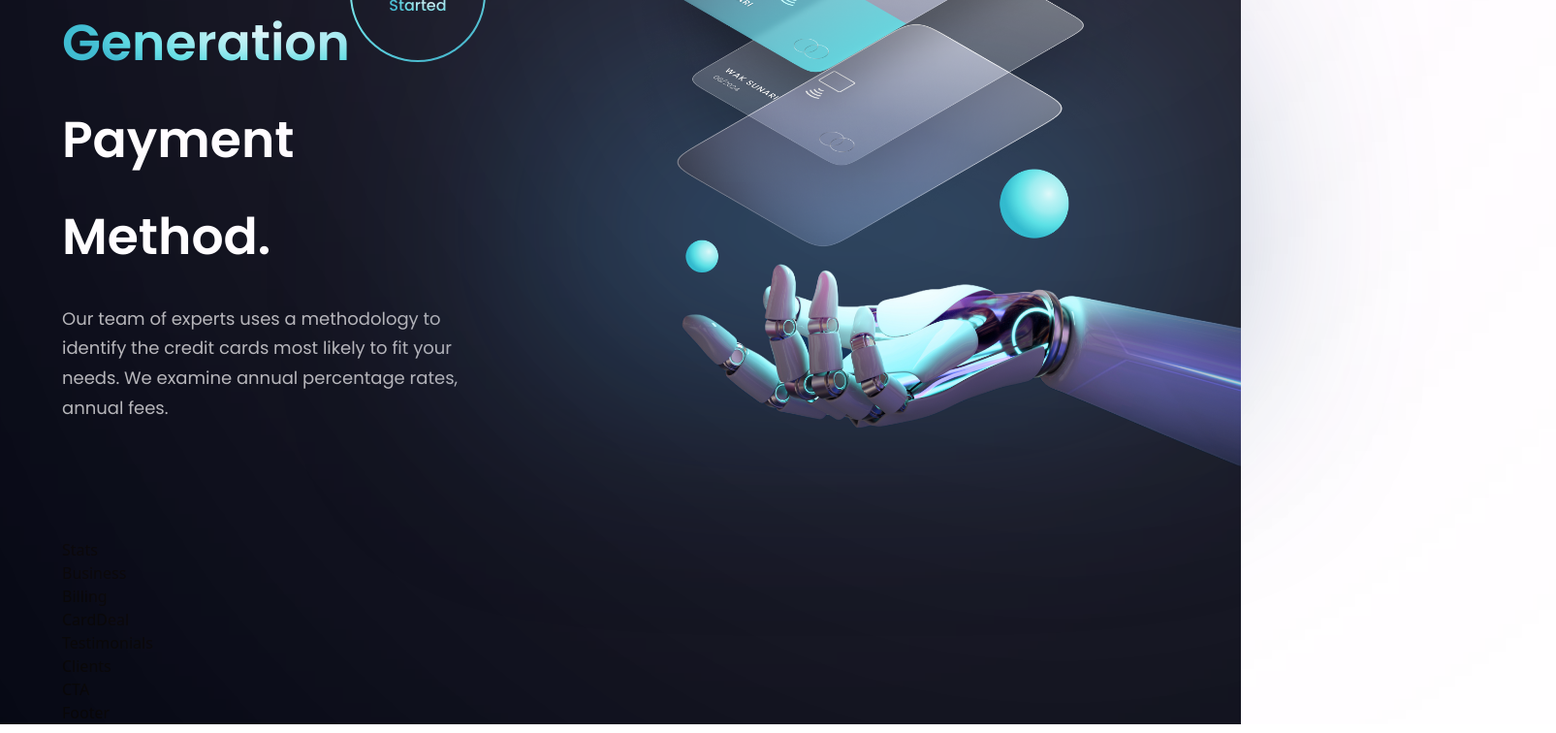
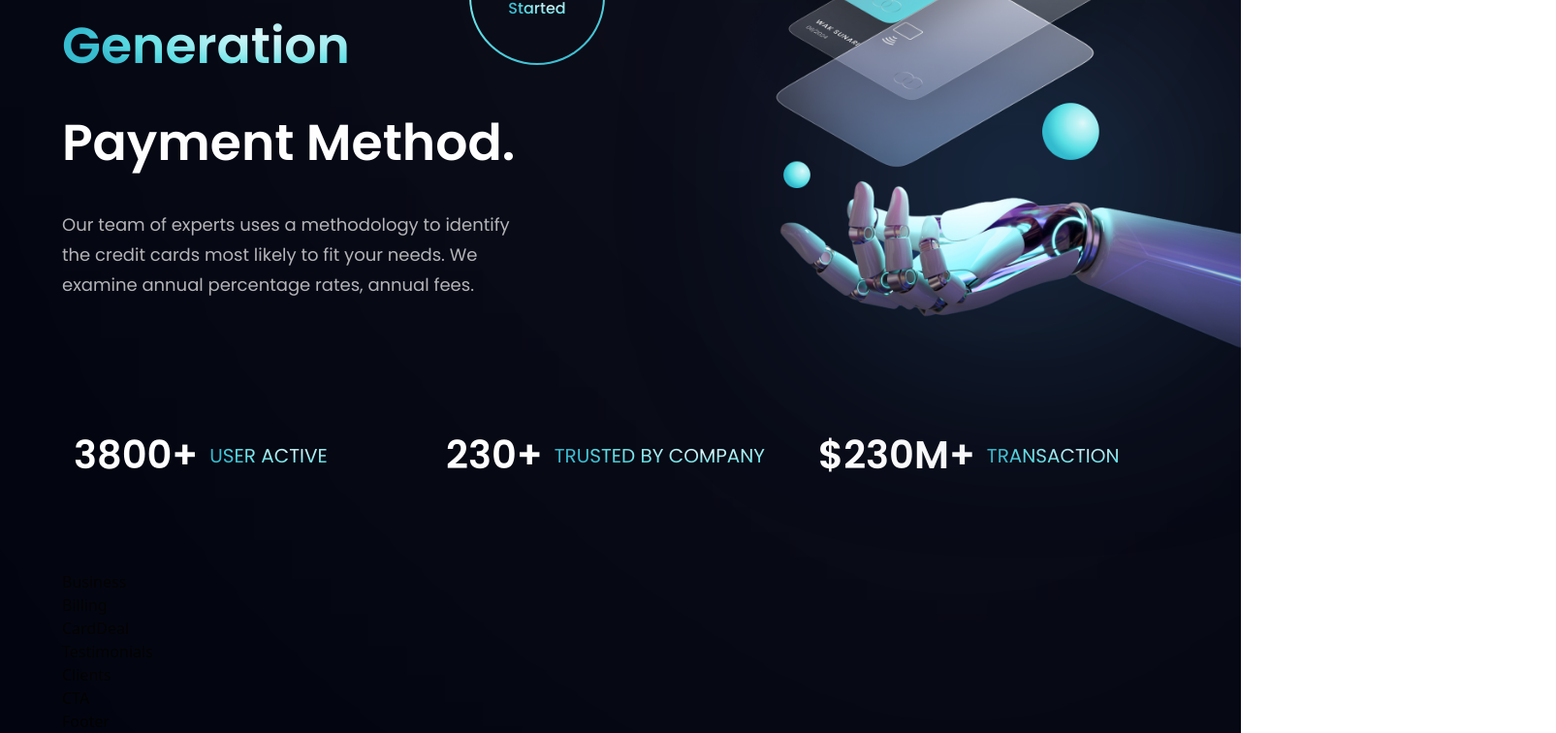
Before and after one commit to Coastpure/bank_modern_app, a React (Vite) app: page / in a window 1280 px wide. Shown: the part 357-1113 px from the top of the page at 97% size, 1605 px wide, since content can reach past the window. Built offline with nearby package versions, Linux system fonts and the light colour scheme.

Commit message:
Stats done

```diff
--- a/package.json
+++ b/package.json
@@ -4,7 +4,7 @@
   "version": "0.0.0",
   "type": "module",
   "scripts": {
-    "dev": "vite",
+    "dev": "vite --host",
     "build": "vite build",
     "preview": "vite preview"
   },
--- a/src/components/Hero.jsx
+++ b/src/components/Hero.jsx
@@ -31,7 +31,8 @@
         </p>
       </div>
 
-      <div>
+      {/* gradients + robot hand*/}
+      <div className={`flex-1 flex ${styles.flexCenter} md:my-0 my-10 relative`}>
         <img src={robot} alt="billing"  className='w-[100%]  h-[100%] relative z-[5]'/>
 
         <div className='absolute z-[0] w-[40%] h-[35%] top-0 pink__gradient'/>
--- a/src/components/Stats.jsx
+++ b/src/components/Stats.jsx
@@ -1,9 +1,17 @@
 import React from 'react'
+import {stats} from '../constants';
+import styles from '../style';
 
-const Stats = () => {
-  return (
-    <div>Stats</div>
+const Stats = () =>  (
+    <section className={`${styles.flexCenter} flex-row flex-wrap sm:mb-20 mb-6`}>
+      {stats.map((stat) => (
+        <div key={stat.id} className={`flex-1 flex justify-start items-center flex-row m-3`}>
+          <h4 className='font-poppins font-semibold xs:text-[40px] text-[30px] xs:leading-[53px] leading-[43px] text-white'>{stat.value}</h4>
+          <p className='font-poppins font-normal xs:text-[20px] text-[15px] xs:leading-[26px] leading-[21px] text-gradient uppercase ml-3'>{stat.title}</p>
+        </div>
+      ))}
+    </section>
   )
-}
+
 
 export default Stats
```
Also changed, not shown: notes/hero.txt, notes/stats.txt (added).
